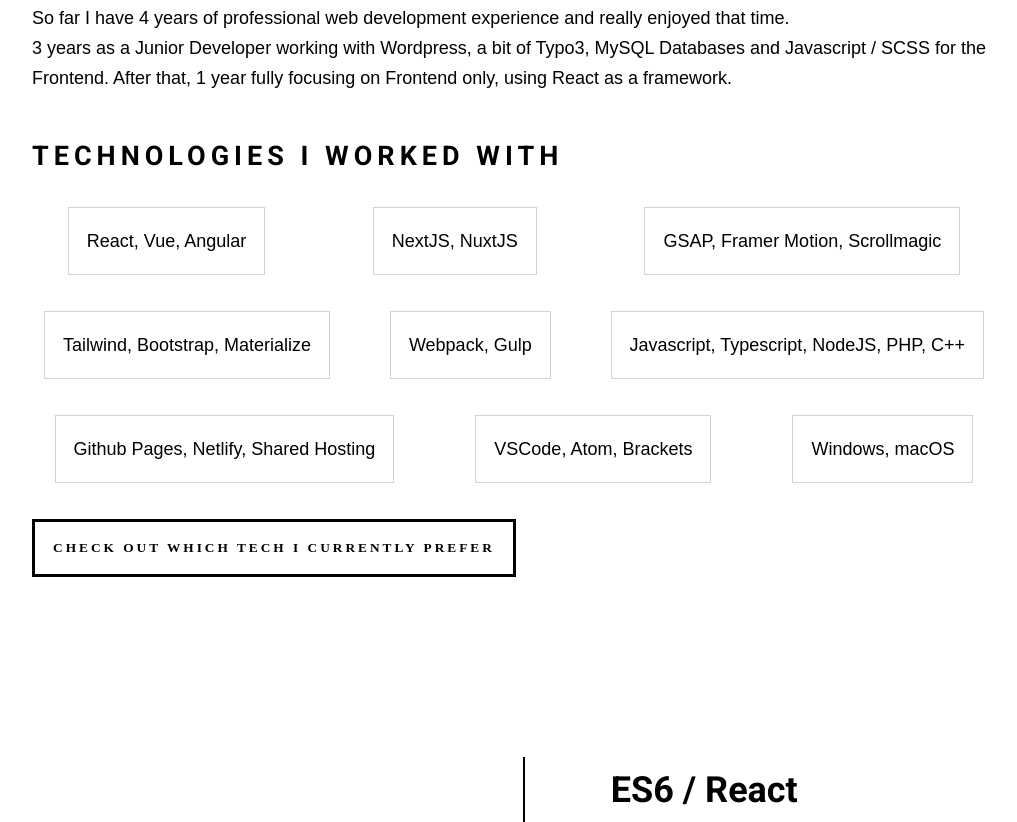
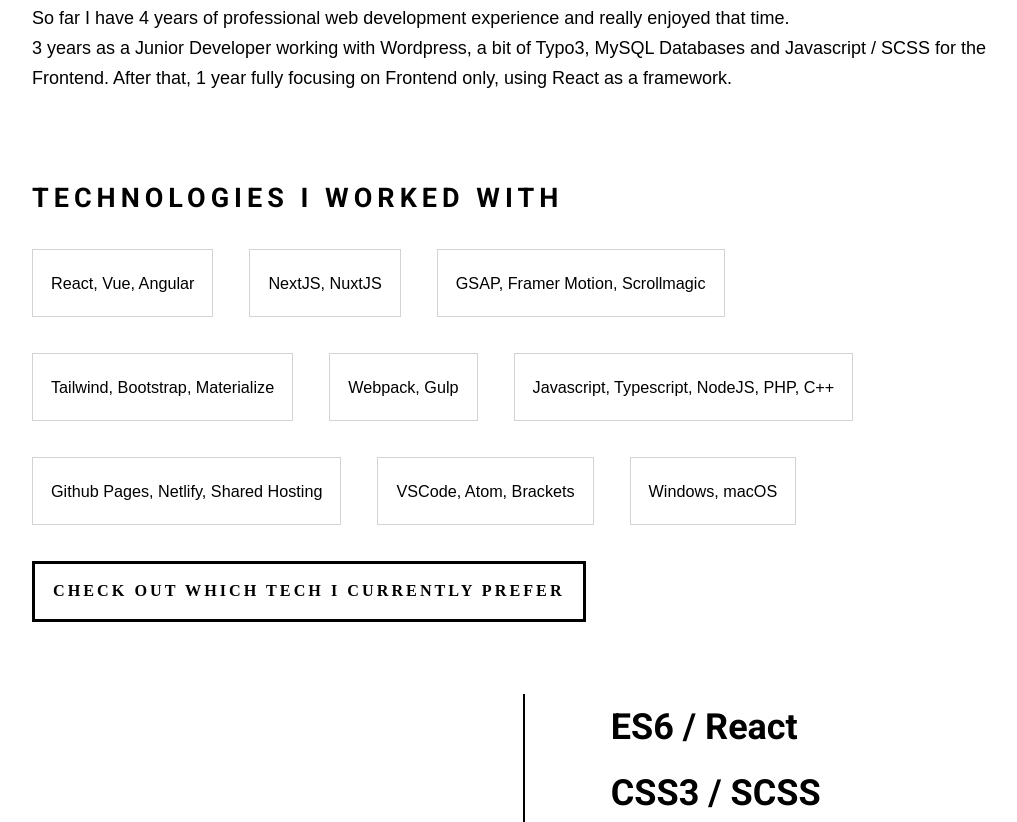
Before and after one commit to dompnz/homepage, a website built with webpack: page home.html in a window 1280 px wide. Shown: the part 1427-2249 px from the top of the page, without its empty margins (108-1125 px from the left). Built offline with nearby package versions, Linux system fonts and the light colour scheme; a web font is replaced by a local one; what rough-notation would draw is missing.

Commit message:
tech section update

```diff
--- a/css/styles.scss
+++ b/css/styles.scss
@@ -233,10 +233,11 @@
 .info-container {
 	position: relative;
 	display: grid;
-	grid-template-rows: repeat(5, auto) 50px;
+	grid-template-rows: repeat(6, auto) 50px;
 	grid-template-columns: 1fr;
 	grid-template-areas:
 		"about-me"
+		"tech"
 		"skills1"
 		"skills2"
 		"hire-me"
@@ -251,15 +252,16 @@
 	//overflow: hidden;
 
 	@media (min-width: $breakpoint-tablet) {
-		grid-template-rows: repeat(4, auto) 50px;
+		grid-template-rows: repeat(5, auto) 50px;
 		grid-template-columns: 1fr 1fr;
 		grid-template-areas:
 			"about-me about-me"
+			"tech tech"
 			"skills1 skills2"
 			"hire-me hire-me"
 			"contact contact"
 			"footer footer";
-		grid-gap: 10rem 0.75rem;
+		grid-gap: 4rem 0.75rem;
 	}
 
 	section {
@@ -271,18 +273,23 @@
 }
 
 .tech {
+	grid-area: tech;
+
 	ul {
 		margin-top: 2rem;
 		list-style-type: none;
 		display: flex;
 		flex-wrap: wrap;
-		justify-content: space-around;
+		justify-content: auto;
+		font-size: 0.9rem;
 
 		li {
 			display: inline-block;
 			margin: 0 2rem 2rem 0;
 			border: 1px solid lightgray;
 			padding: 1rem;
+			//cursor: default;
+			pointer-events: none;
 		}
 	}
 
@@ -290,6 +297,7 @@
 		margin: 0;
 		color: black;
 		border-color: black;
+		font-size: 0.9rem;
 
 		&:hover {
 			text-decoration: none;
--- a/home.html
+++ b/home.html
@@ -17,7 +17,7 @@
 		<div class="header__logo">Dominic Pranz</div>
 		<ul class="header__menu">
 			<li data-jump-to="#about-me">About me</li>
-			<li data-jump-to="#skills">Skills</li>
+			<li data-jump-to="#tech">Skills</li>
 			<li data-jump-to="#contact">Contact me</li>
 		</ul>
 	</header>
@@ -59,8 +59,9 @@
 				Wordpress, a
 				bit of Typo3, MySQL Databases and Javascript / SCSS for the Frontend. After that, 1 year fully focusing on Frontend only, using React as a framework.
 			</p>
-			<br>
-			<div class="tech">
+		</section>
+
+		<section class="tech" id="tech">
 			<h2>TECHNOLOGIES I WORKED WITH</h2>
 			<ul>
 				<li><span>React</span>, Vue, Angular</li>
@@ -74,11 +75,12 @@
 				<li><span>Windows, macOS</span></li>
 			</ul>
 			<button type="button">Check out which tech I currently prefer</button>
-			</div>
 		</section>
+
 		<section class="skills1" id="skills">
 			<h2>SKILLS</h2>
 		</section>
+
 		<section class="skills2">
 			<ul>
 				<li>ES6 / React</li>
@@ -89,6 +91,7 @@
 				<li>Databases (MySQL)</li>
 			</ul>
 		</section>
+
 		<section class="hire-me" id="hire-me">
 			<h2>When are we a good fit?</h2>
 			<p>I specifically look for likeminded people with a vision for a more creative and innovative digital
@@ -98,6 +101,7 @@
 			<!--h2></h2>
 			<p></p-->
 		</section>
+
 		<section class="contact" id="contact">
 			<h2>CONTACT ME</h2>
 			<p>Use this form or <a href="mailto:dominic.ma.pranz+hi@gmail.com">email me directly</a></p>
@@ -108,6 +112,7 @@
 				<input class="button" type="submit" value="Send Your Message" required>
 			</form>
 		</section>
+
 		<footer class="footer">
 			<span class="footer__left"></span>
 			<span class="footer__right">&copy; <span id="current-year"></span>, Dominic Pranz</span>
--- a/js/scripts.js
+++ b/js/scripts.js
@@ -48,9 +48,9 @@
 			{ type: "circle", color: annotateColor },
 			{ type: "highlight", color: annotateColor },
 		];
-		const randomAnnotateConfig = annotateConfigs[Math.floor(Math.random() * annotateConfigs.length)];
 
 		document.querySelectorAll(".tech li span").forEach((element) => {
+			const randomAnnotateConfig = annotateConfigs[Math.floor(Math.random() * annotateConfigs.length)];
 			highlights.push(annotate(element, randomAnnotateConfig));
 		});
 		return annotationGroup(highlights);
```
Lines whose indentation alone changed are shown as unchanged.
